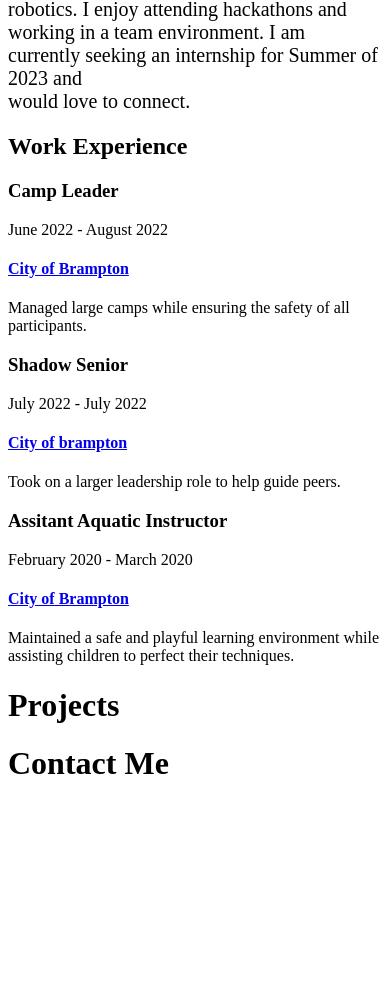
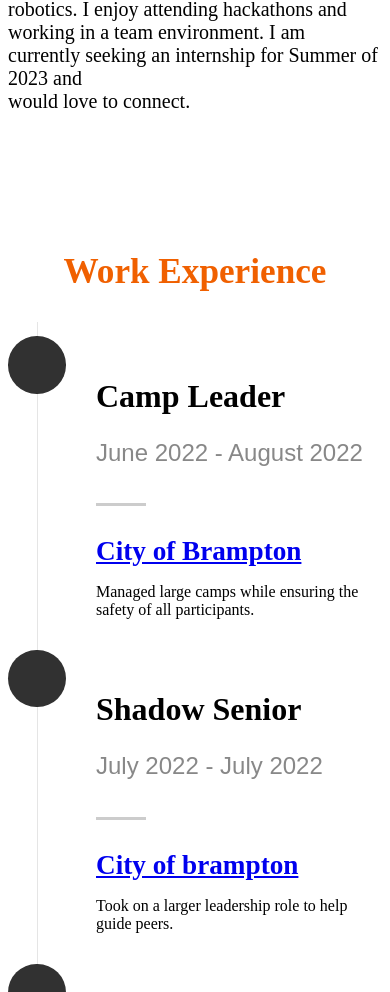
Before and after one commit to RishiSingla04/RishiSingla.me, a plain HTML site: page index.html in a window 390 px wide. Shown: the part 754-1746 px from the top of the page. Before the commit the page ends 1558 px from the top, so only its background shows below. Drawn offline with Linux system fonts and the light colour scheme.

Commit message:
Update style.css

```diff
--- a/style.css
+++ b/style.css
@@ -7,6 +7,187 @@
 .info{
   font-size: 1.25em;
 }
+
+
+
+
+
+
+
+#resume .section-intro h1 {
+  color: black;
+}
+
+#resume {
+   background: #fff;
+   padding-top: 90px;
+   padding-bottom: 72px;
+}
+
+#resume .resume-header {
+  text-align: center;
+}
+
+#resume .resume-header h2 {
+  color: #F06000
+}
+
+#resume .resume-timeline {
+  max-width: 980px;
+}
+#resume .timeline-wrap {
+  position: relative;
+  margin-top: 1.5rem;
+  margin-bottom: 6rem;
+}
+#resume .timeline-wrap::before {
+  content: "";
+  display: block;
+  width: 1px;
+  height: 100%;
+  background: rgba(0, 0, 0, 0.1);
+  position: absolute;
+  left: 35%;
+  top: 0;
+}
+#resume .timeline-block {
+  position: relative;
+  padding-top: 1.5rem;
+}
+#resume .timeline-ico {
+  height: 4.8rem;
+  width: 4.8rem;
+  line-height: 4.8rem;
+  background: #313131;
+  border-radius: 50%;
+  text-align: center;
+  color: #FFFFFF;
+  position: absolute;
+  left: 35%;
+  top: .9rem;
+  margin-left: -2.4rem;
+}
+#resume .timeline-ico i {
+  position: relative;
+  left: .05rem;
+  top: .2rem;
+}
+
+#resume .timeline-header {
+  float: left;
+  width: 35%;
+  padding-right: 90px;
+  text-align: right;
+}
+#resume .timeline-header h3 {
+  margin-bottom: 0;
+}
+#resume .timeline-header p {
+  font-family: "poppins-regular", sans-serif;
+  font-size: 1.6rem;
+  color: #888888;
+}
+#resume .timeline-content {
+  margin-left: 35%;
+  padding-left: 60px;
+}
+#resume .timeline-content h4 {
+  position: relative;
+  padding-bottom: 1.8rem;
+}
+#resume .timeline-content h4::after {
+  content: "";
+  display: block;
+  height: 3px;
+  width: 50px;
+  background: rgba(0, 0, 0, 0.2);
+  position: absolute;
+  left: 0;
+  bottom: 0;
+}
+
+/**
+ * responsive:
+ * resume
+ * -------------------------------------------------------------------
+ */
+@media only screen and (max-width:1024px) {
+  #resume .timeline-header {
+    padding-right: 50px;
+  }
+  #resume .timeline-header h3 {
+    font-size: 1.8rem;
+  }
+  #resume .timeline-header p {
+    font-size: 1.4rem;
+  }
+  #resume .timeline-content {
+    padding-left: 50px;
+  }
+}
+@media only screen and (max-width:768px) {
+  #resume .timeline-wrap::before {
+    left: 2.4rem;
+  }
+  #resume .timeline-ico {
+    left: 2.4rem;
+  }
+  #resume .timeline-header {
+    float: none;
+    width: auto;
+    padding-right: 15px;
+    text-align: left;
+  }
+  #resume .timeline-header h3 {
+    font-size: 2rem;
+  }
+  #resume .timeline-header p {
+    font-size: 1.5rem;
+    margin-bottom: 1.5rem;
+  }
+  #resume .timeline-content {
+    margin: 0;
+  }
+  #resume .timeline-content h4 {
+    padding-bottom: 0;
+    padding-top: 2.1rem;
+    margin-bottom: .6rem;
+    font-size: 1.7rem;
+  }
+  #resume .timeline-content h4::after {
+    bottom: auto;
+    top: 0;
+  }
+  #resume .timeline-header, #resume .timeline-content {
+    padding-left: 7rem;
+  }
+}
+@media only screen and (max-width:480px) {
+  #resume .resume-header h2 {
+    font-size: 2.2rem;
+  }
+  #resume .timeline-wrap::before {
+    left: 1.8rem;
+  }
+  #resume .timeline-ico {
+    height: 3.6rem;
+    width: 3.6rem;
+    line-height: 3.6rem;
+    left: 1.8rem;
+    margin-left: -1.8rem;
+    font-size: 1.5rem;
+  }
+  #resume .timeline-header, #resume .timeline-content {
+    padding-left: 5.5rem;
+  }
+}
+
+
+
+
+
+
+
 
 
 
```
